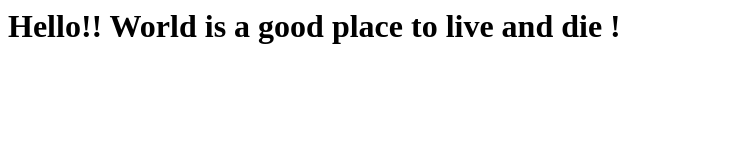
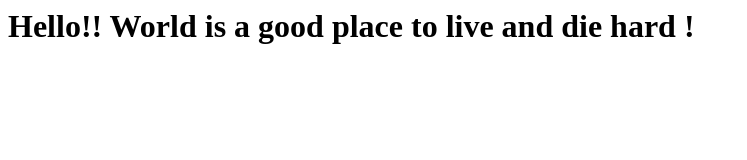
Before and after one commit to rohit-raj/example, a website: page views/index.html in a window 1280 px wide. Shown: the whole page, without its empty margins (0-747 px from the left). Drawn offline with nearby package versions, Linux system fonts and the light colour scheme.

Commit message:
Master: sixth commit

```diff
--- a/views/index.html
+++ b/views/index.html
@@ -9,6 +9,6 @@
 </script>
 </head>
 <body>
-<h1> Hello!!  World is a good place to live and die ! </h1>
+<h1> Hello!!  World is a good place to live and die hard ! </h1>
 </body>
 </html>
```
